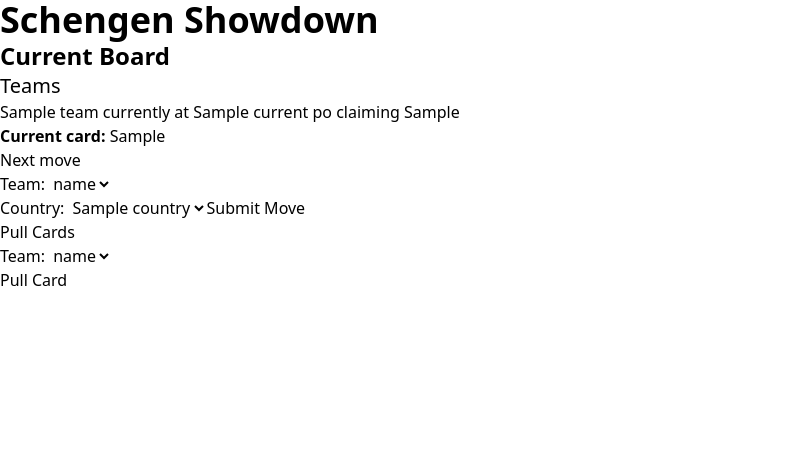
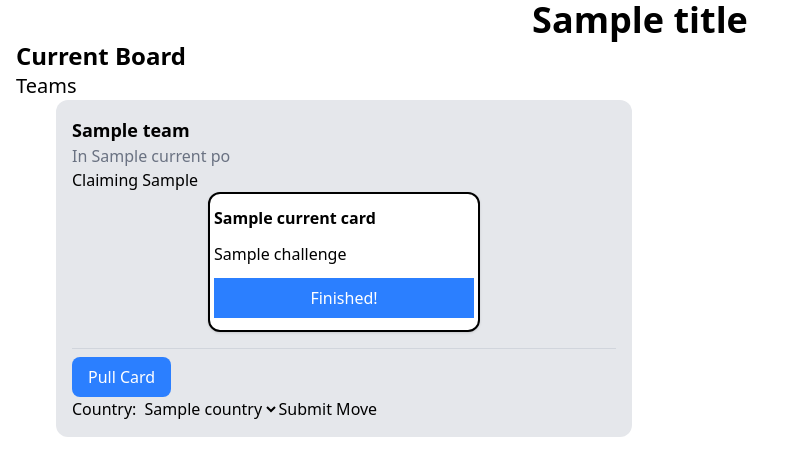
Before and after one commit to divij-sinha/jet-lag-player, a FastAPI app: template templates/index.html in a window 1280 px wide. Shown: the top 476 px of the page, without its empty margins (0-810 px from the left). Run offline with FastAPI, Linux system fonts and the light colour scheme; the template is opened without the code that fills it: most values are stand-ins (such as "Sample title", 1, 10 or a date in 2020); style sheets or scripts are compiled from the project's sources.

Commit message:
feat: create base template and refactor index.html to extend it

```diff
--- /dev/null
+++ b/templates/base.html
@@ -0,0 +1,18 @@
+<!DOCTYPE html>
+<html lang="en">
+
+<head>
+    <meta charset="UTF-8" />
+    <title>{{ title }}</title>
+    <meta name="viewport" content="width=device-width,initial-scale=1" />
+    <meta name="description" content="" />
+    <link rel="icon" href="favicon.png">
+    <link href="{{ url_for('static', path='/output.css') }}" rel="stylesheet">
+</head>
+
+<body>
+    {% block content %}
+    {% endblock %}
+</body>
+
+</html>
--- a/templates/index.html
+++ b/templates/index.html
@@ -1,17 +1,8 @@
-<!DOCTYPE html>
-<html lang="en">
+{% extends "base.html" %}
 
-<head>
-    <meta charset="UTF-8" />
-    <title>Schengen Showdown!</title>
-    <meta name="viewport" content="width=device-width,initial-scale=1" />
-    <meta name="description" content="" />
-    <link rel="icon" href="favicon.png">
-    <link href="{{ url_for('static', path='/output.css') }}" rel="stylesheet">
-</head>
-
-<body>
-    <h1 class="text-4xl font-bold">Schengen Showdown</h1>
+{% block content %}
+<div class="mx-4">
+    <h1 class="text-4xl font-bold text-center">{{ title }}</h1>
     {% if messages %}
     <h2 class="text-2xl font-semibold"> Messages</h2>
     <ul>
@@ -22,27 +13,37 @@
     {% endif %}
     <h2 class="text-2xl font-semibold">Current Board</h2>
     <h3 class="text-xl font-medium">Teams</h3>
-    <ul>
+    <div class="grid grid-cols-2 gap-4 mx-10">
         {% for team, val in board.teams.items() %}
-        <li>
-            {{ team }} currently at {{ val["current_pos"]["name"] }} claiming {{ val["current_claims"] }}
+        <div class="bg-gray-200 p-4 rounded-xl">
+            <div class="text-lg font-bold">{{ team }}</div>
+
+            <p class="text-gray-500">In {{ val["current_pos"]["name"] }}</p>
+            <p class="">Claiming {{ val["current_claims"] }}</p>
             {% if val["current_card"] %}
-            <br />
-            <strong>Current card:</strong>
-            {{ val["current_card"] }}
+            <div class="flex justify-center">
+                <div class="border-2 w-1/2 rounded-xl bg-white shadow">
+                    <p class="text-start font-semibold mx-1 my-3">{{ val["current_card"]["name"] }}</p>
+                    <p class="text-start mx-1">{{ val["current_card"]["challenge"] }}</p>
+                    <div class="flex text-center justify-between mx-1 my-3">
+                        <a href="/finish_card?team_name={{ team }}"
+                            class="bg-blue-500 hover:bg-blue-700 text-white w-100 h-10 flex items-center justify-center">
+                            Finished!
+                        </a>
+                    </div>
+
+                </div>
+            </div>
             {% endif %}
-        </li>
-        {% endfor %}
-    </ul>
-    <h2> Next move </h2>
+
+            <!-- Footer section -->
+            <div class="mt-4 pt-2 border-t border-gray-300">
+                <a href="/pull_card?team_name={{ team }}"
+                    class="inline-block rounded-lg bg-blue-500 hover:bg-blue-700 text-white py-2 px-4 cursor-pointer transition-colors duration-200 text-center">
+                    Pull Card
+                </a>
                 <form method="GET" action="/team_travel">
-        <label for="team_name">Team:</label>
-        <select name="team_name" id="team_name">
-            {% for team in board.teams.keys() %}
-            <option value="{{ team }}">{{ team }}</option>
-            {% endfor %}
-        </select>
-        <br />
+                    <input name="team_name" id="team_name" value="{{ team }}" hidden />
                     <label for="new_pos">Country:</label>
                     <select name="new_pos" id="new_pos">
                         {% for country in board.possible_claims %}
@@ -51,18 +52,9 @@
                         <br />
                         <input type="submit" value="Submit Move" />
                 </form>
-    <h2> Pull Cards </h2>
-    <form method="GET" action="/pull_card">
-        <label for="team_name">Team:</label>
-        <select name="team_name" id="team_name">
-            {% for team in board.teams.keys() %}
-            <option value="{{ team }}">{{ team }}</option>
+            </div>
+        </div>
         {% endfor %}
-        </select>
-        <br />
-        <input type="submit" value="Pull Card" />
-    </form>
-
-</body>
-
-</html>
+    </div>
+</div>
+{% endblock %}
```
Lines whose indentation alone changed are shown as unchanged.
